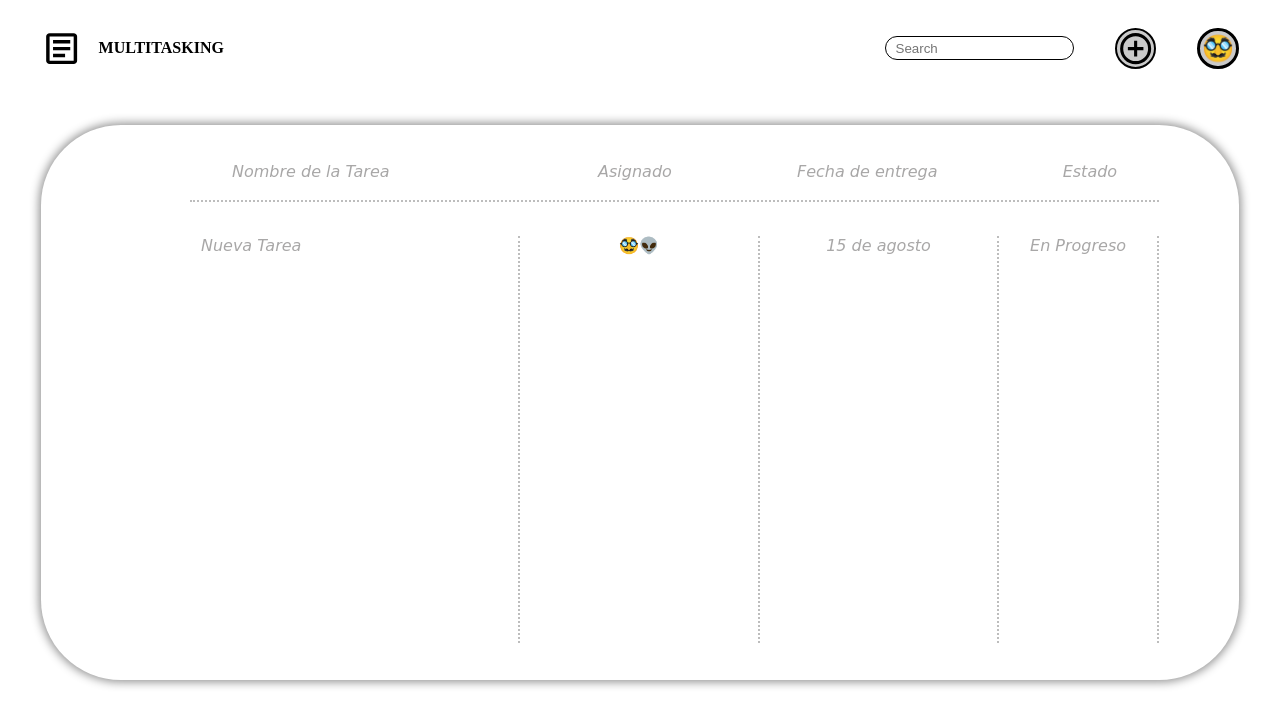
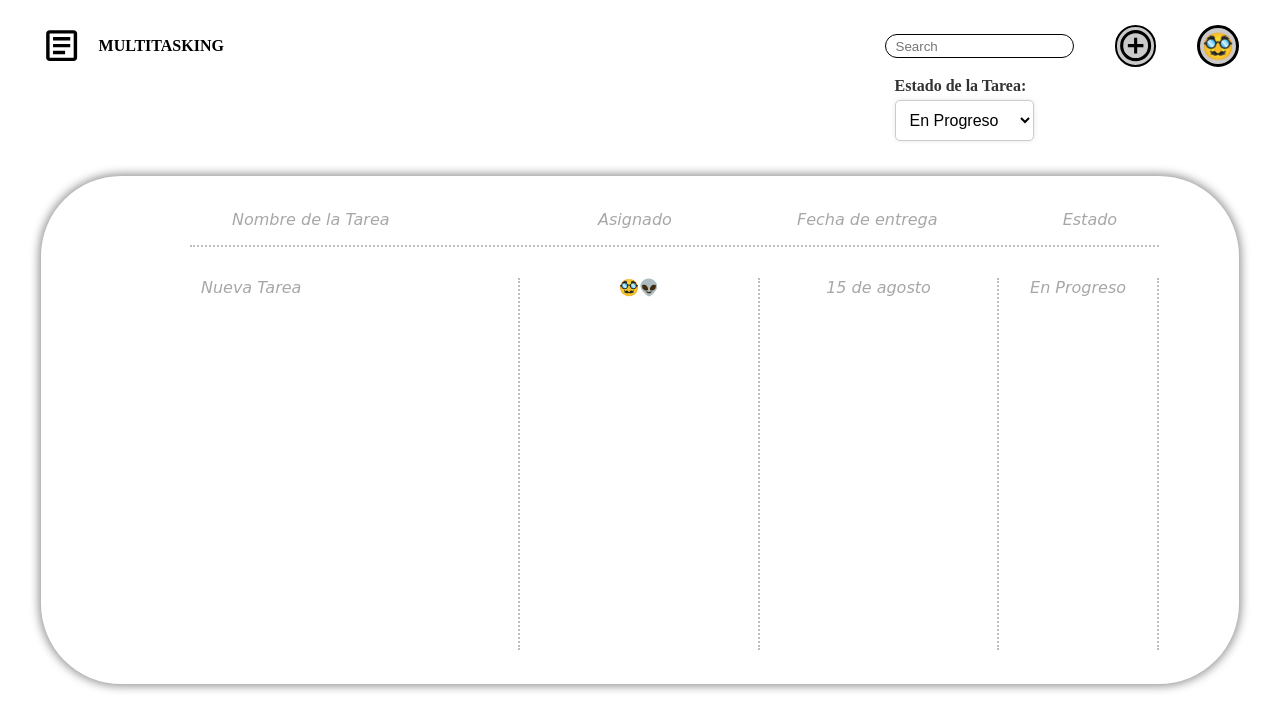
Before and after one commit to DAVID0205J/multilist, a plain HTML site: page index.html in a window 1280 px wide. Both pictures are taken after a click on the button "Probar Beta". Shown: the top 723 px of the page. Drawn offline with Linux system fonts and the light colour scheme.

Commit message:
filtro agregado

```diff
--- a/css/login.css
+++ b/css/login.css
@@ -352,6 +352,43 @@
     color: rgb(168, 167, 167);
 }
 
+.filtro-container {
+    display: flex;
+    flex-direction: column;
+    align-items: flex-start;
+    margin: 10px;
+
+    grid-column: 20;
+    grid-row: 3;
+}
+
+.filtro-label {
+    font-size: 1rem;
+    margin-bottom: 5px;
+    color: #333;
+    font-weight: bold;
+}
+
+.filtro-select {
+    padding: 10px;
+    font-size: 1rem;
+    border: 1px solid #ccc;
+    border-radius: 5px;
+    background-color: #fff;
+    box-shadow: 0px 0px 5px rgba(0, 0, 0, 0.1);
+    transition: border-color 0.3s ease, box-shadow 0.3s ease;
+}
+
+.filtro-select:focus {
+    border-color: #007bff;
+    box-shadow: 0px 0px 8px rgba(0, 123, 255, 0.2);
+    outline: none;
+}
+
+.filtro-select option {
+    padding: 10px;
+}
+
 footer{
     display: grid;
     grid-row-start: 27;
--- a/js/login.js
+++ b/js/login.js
@@ -32,6 +32,16 @@ let Principal_page = `
         </svg>
     </div>
     <div class="title">MULTITASKING</div>
+
+    <section class="filtro-container">
+        <label for="estado-tarea" class="filtro-label">Estado de la Tarea:</label>
+        <select id="estado-tarea" class="filtro-select">
+            <option value="En Progreso">En Progreso</option>
+            <option value="Sin entregar">Sin entregar</option>
+            <option value="Completado">Completado</option>
+            <option value="entrega tarde">Entrega tarde</option>
+        </select>
+    </section>
 
     <input class="Search" type="text" placeholder="Search">
     <button class="more" id='more'>
```
